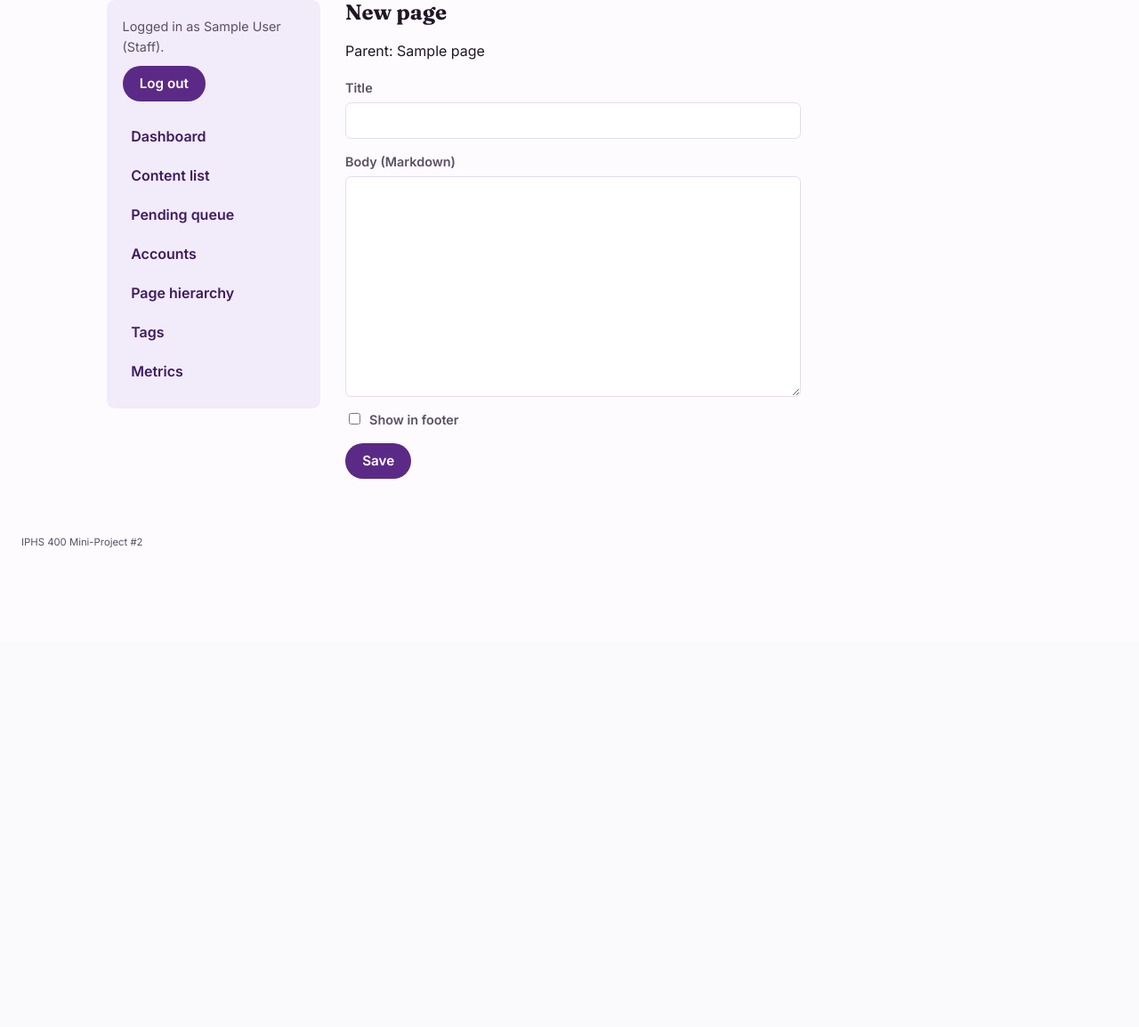
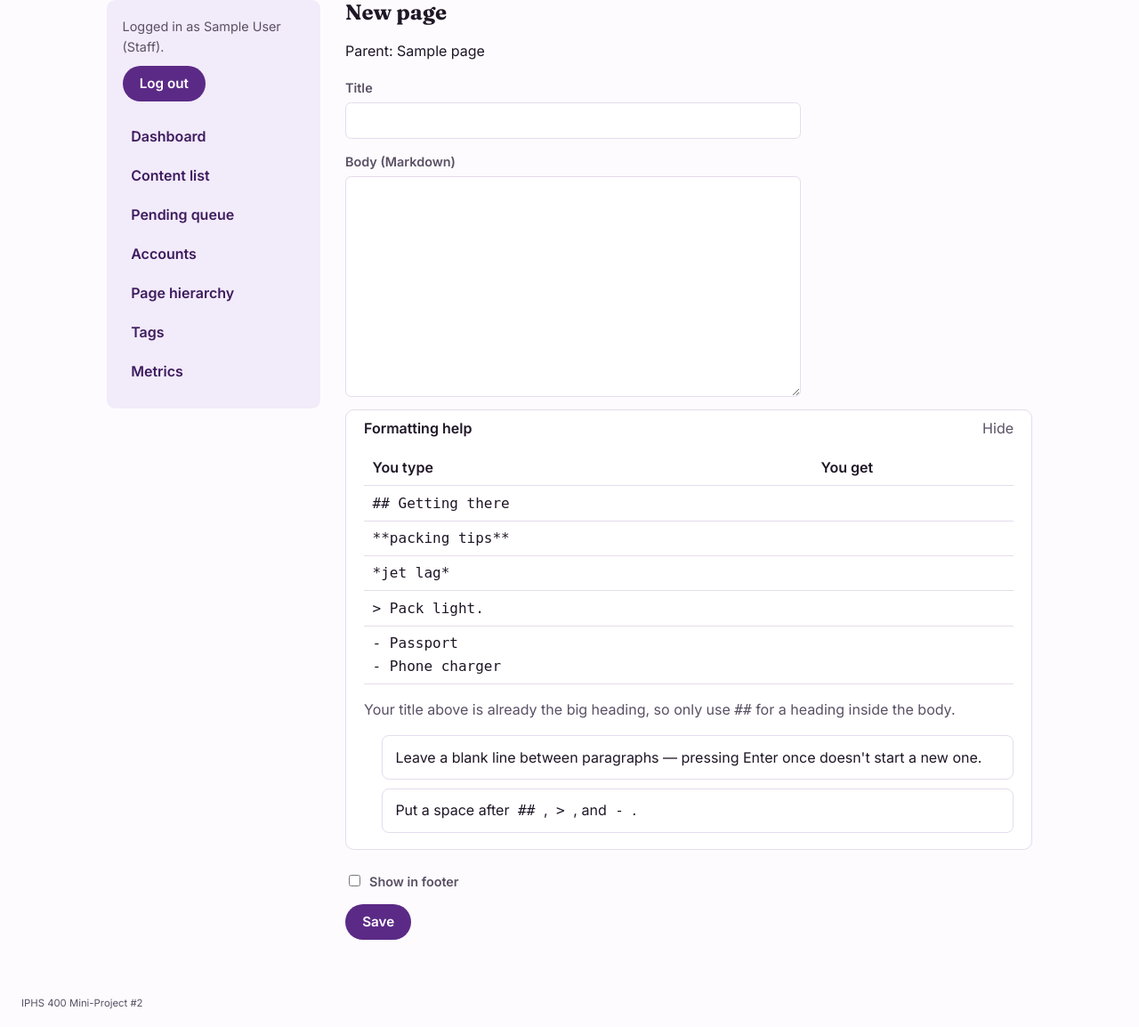
Before and after one commit to adamleidercollege-code/iphs400-mp2-cms, a FastAPI app: page /admin/pages/new?parent_id=1 in a window 1280 px wide. Shown: the part 79-1233 px from the top of the page at 89% size. Before the commit the page ends 695 px from the top, so only its background shows below. Run offline with FastAPI, Linux system fonts and the light colour scheme; the visitor is signed in with stand-in values (Sample User, id 1); tables that the repository leaves empty hold one stand-in row (values such as "Sample post"); some libraries are stand-ins or nearby versions.

Commit message:
Follow-up to #15: share the Formatting help box with the page editor
Page bodies are Markdown too (rendered the same way as a Post's, via
app.services.markdown.render) so the same cheat-sheet applies. Factored
the box into templates/admin/_formatting_help.html, included from both
posts_form.html and pages_form.html, reusing
markdown.formatting_help_examples() rather than duplicating it.

A Page has no live Preview pane and no inline "Add image" upload (only
a Program's cover) — the partial takes show_preview_tip/show_image_tip
flags (default true) so the page editor can drop those two tips while
keeping everything else.

Co-Authored-By: Claude Sonnet 5 <noreply@anthropic.com>

```diff
--- a/notes/usage-ledger.csv
+++ b/notes/usage-ledger.csv
@@ -187,3 +187,4 @@ ts,session,phase,provider,model,effort,ctx_pct,five_h_pct,weekly_pct
 2026-10-08T06:36:27Z,89fdaf2c,T15,anthropic,Sonnet 5,high,8.0,8,43
 2026-10-08T06:38:21Z,89fdaf2c,T15,anthropic,Sonnet 5,high,8.0,8,43
 2026-10-08T06:46:01Z,89fdaf2c,T15,anthropic,Sonnet 5,high,10.0,10,43
+2026-10-08T06:54:10Z,89fdaf2c,T15,anthropic,Sonnet 5,high,15.0,14.000000000000002,44
--- /dev/null
+++ b/templates/admin/_formatting_help.html
@@ -0,0 +1,33 @@
+{# Shared Markdown cheat-sheet for the post and page editors (#15
+   follow-up). Context: `formatting_help` (from
+   app.services.markdown.formatting_help_examples()), and the optional
+   `show_preview_tip` / `show_image_tip` flags (default true) — the page
+   editor has no live Preview pane and no inline "Add image" upload, so it
+   passes both as false. #}
+<details class="formatting-help" open>
+  <summary>Formatting help</summary>
+  <table class="formatting-table">
+    <thead>
+      <tr><th>You type</th><th>You get</th></tr>
+    </thead>
+    <tbody>
+      {% for example in formatting_help %}
+        <tr>
+          <td><code>{{ example.you_type }}</code></td>
+          <td>{{ example.you_get | safe }}</td>
+        </tr>
+      {% endfor %}
+    </tbody>
+  </table>
+  <p class="help-note">Your title above is already the big heading, so only use <code>##</code> for a heading inside the body.</p>
+  <ul>
+    <li>Leave a blank line between paragraphs &mdash; pressing Enter once doesn't start a new one.</li>
+    <li>Put a space after <code>##</code>, <code>&gt;</code>, and <code>-</code>.</li>
+    {% if show_preview_tip | default(true) %}
+      <li>Save to update the Preview at the top of the page.</li>
+    {% endif %}
+  </ul>
+  {% if show_image_tip | default(true) %}
+    <p class="help-note"><strong>Adding a photo:</strong> "Add image" puts the photo line at the end of your post. Cut and paste that whole line to where you want the photo, on its own line with a blank line above and below. Don't change the media number. Deleting the line removes the photo.</p>
+  {% endif %}
+</details>
--- a/templates/admin/pages_form.html
+++ b/templates/admin/pages_form.html
@@ -13,6 +13,7 @@
     <label>Body (Markdown)
       <textarea name="body" rows="10">{{ page.body if page else '' }}</textarea>
     </label>
+    {% include "admin/_formatting_help.html" %}
     <label>
       <input type="checkbox" name="show_in_footer" {% if page and page.show_in_footer %}checked{% endif %}>
       Show in footer
```
Also changed, not shown: app/routes/pages.py (+7 -1 lines), templates/admin/posts_form.html (+1 -23 lines), tests/test_media.py (+19 -0 lines).
